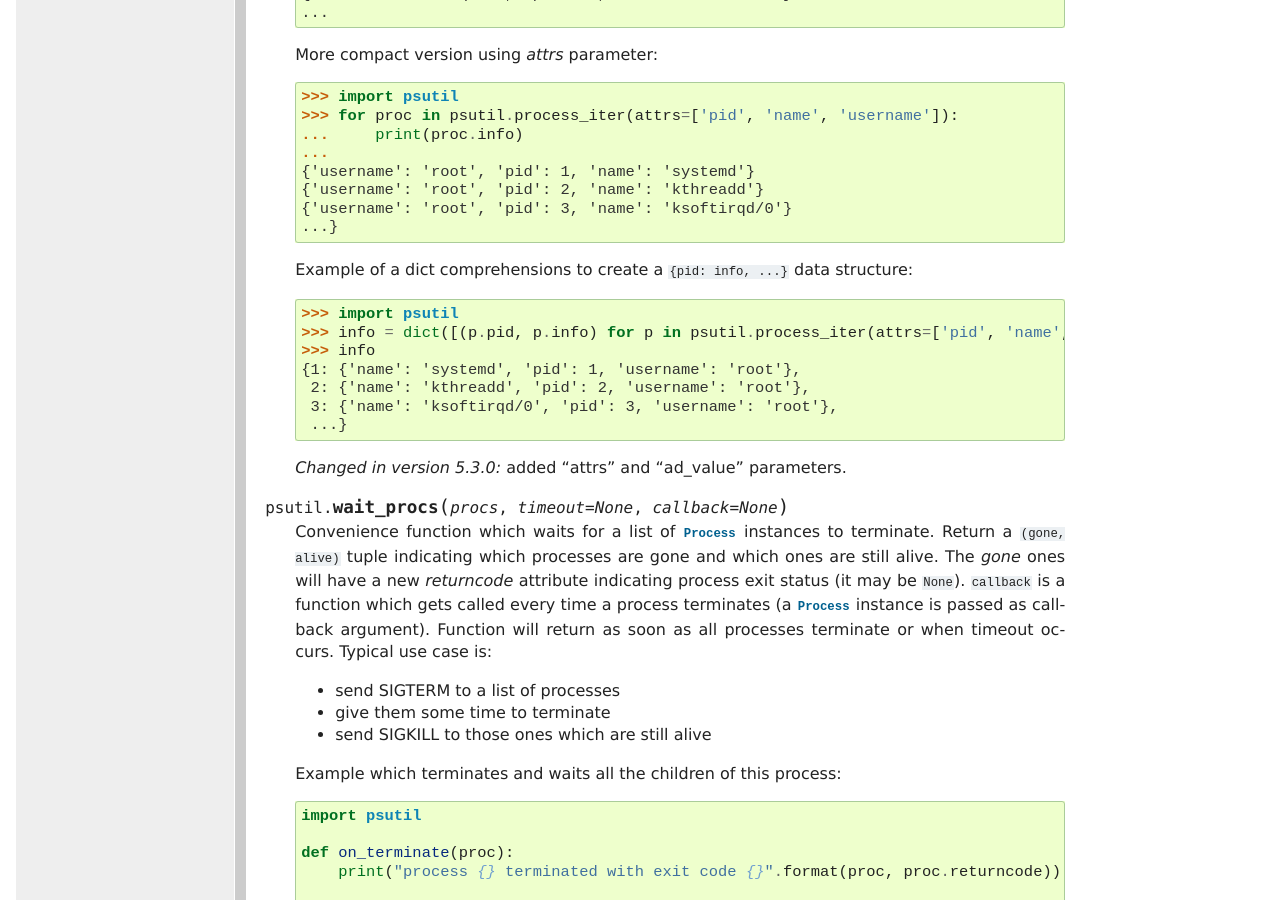
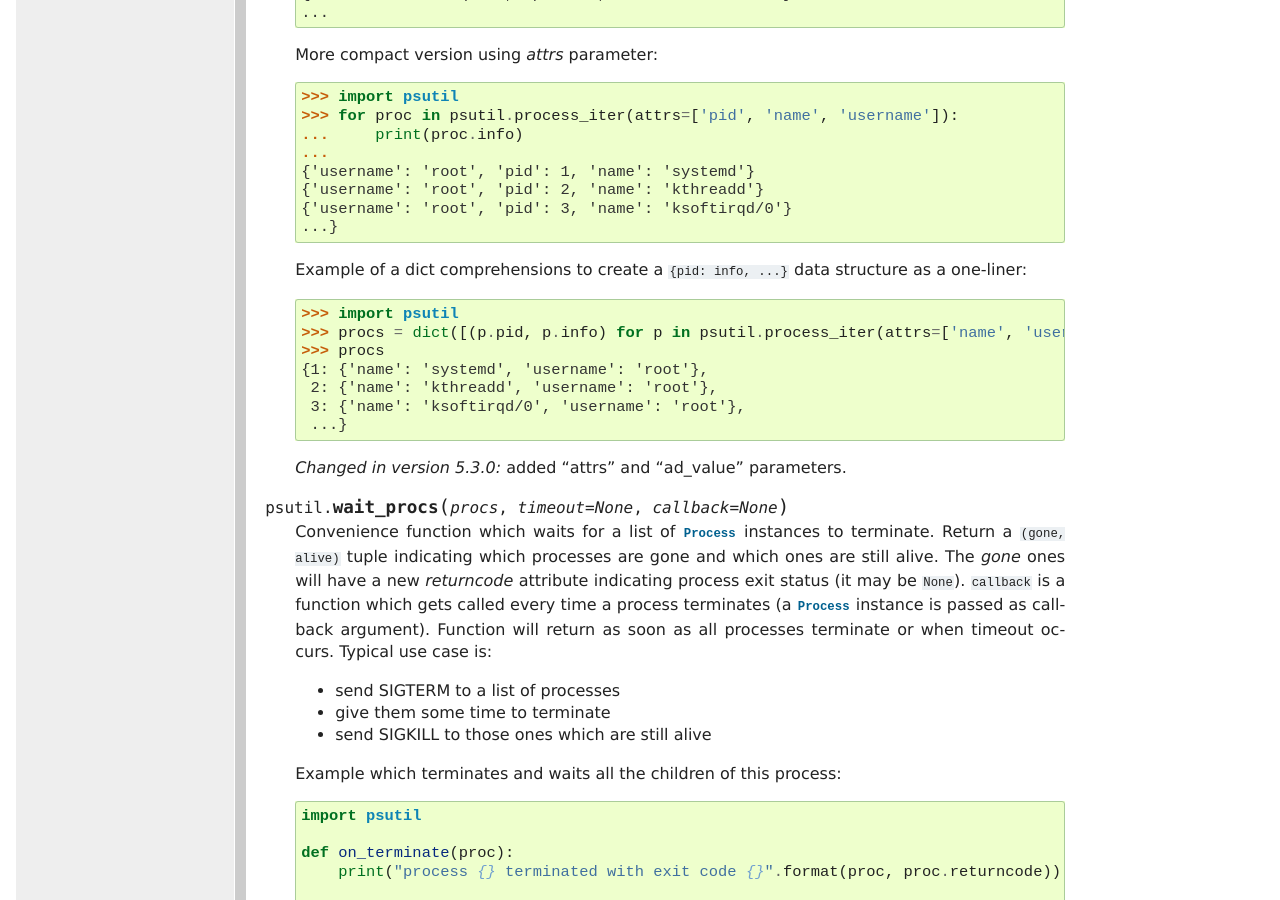
Before and after one commit to giampaolo/psutil, a Sphinx documentation site: the page built from docs/index.rst, in a window 1280 px wide and 900 px high, scrolled down 13317 px. Built offline with Sphinx 7.4.7, drawn with Linux system fonts in a browser that asks for light colours; formulas are drawn with MathJax 3.

Commit message:
fix test; update doc

```diff
--- a/docs/index.rst
+++ b/docs/index.rst
@@ -832,14 +832,14 @@ Functions
     ...}
 
   Example of a dict comprehensions to create a ``{pid: info, ...}`` data
-  structure:
+  structure as a one-liner:
 
   >>> import psutil
-  >>> info = dict([(p.pid, p.info) for p in psutil.process_iter(attrs=['pid', 'name', 'username'])])
-  >>> info
-  {1: {'name': 'systemd', 'pid': 1, 'username': 'root'},
-   2: {'name': 'kthreadd', 'pid': 2, 'username': 'root'},
-   3: {'name': 'ksoftirqd/0', 'pid': 3, 'username': 'root'},
+  >>> procs = dict([(p.pid, p.info) for p in psutil.process_iter(attrs=['name', 'username'])])
+  >>> procs
+  {1: {'name': 'systemd', 'username': 'root'},
+   2: {'name': 'kthreadd', 'username': 'root'},
+   3: {'name': 'ksoftirqd/0', 'username': 'root'},
    ...}
 
   .. versionchanged::
```
Also changed, not shown: 1 other file.
